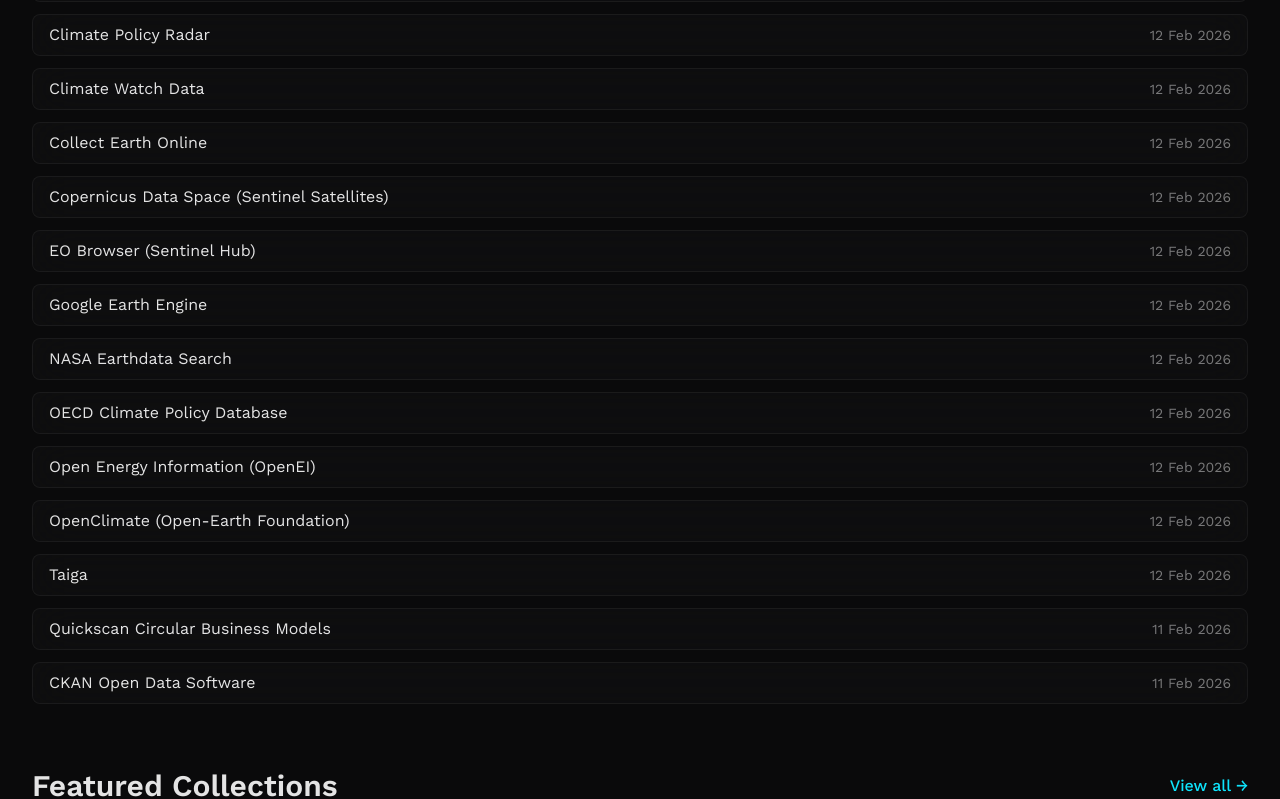
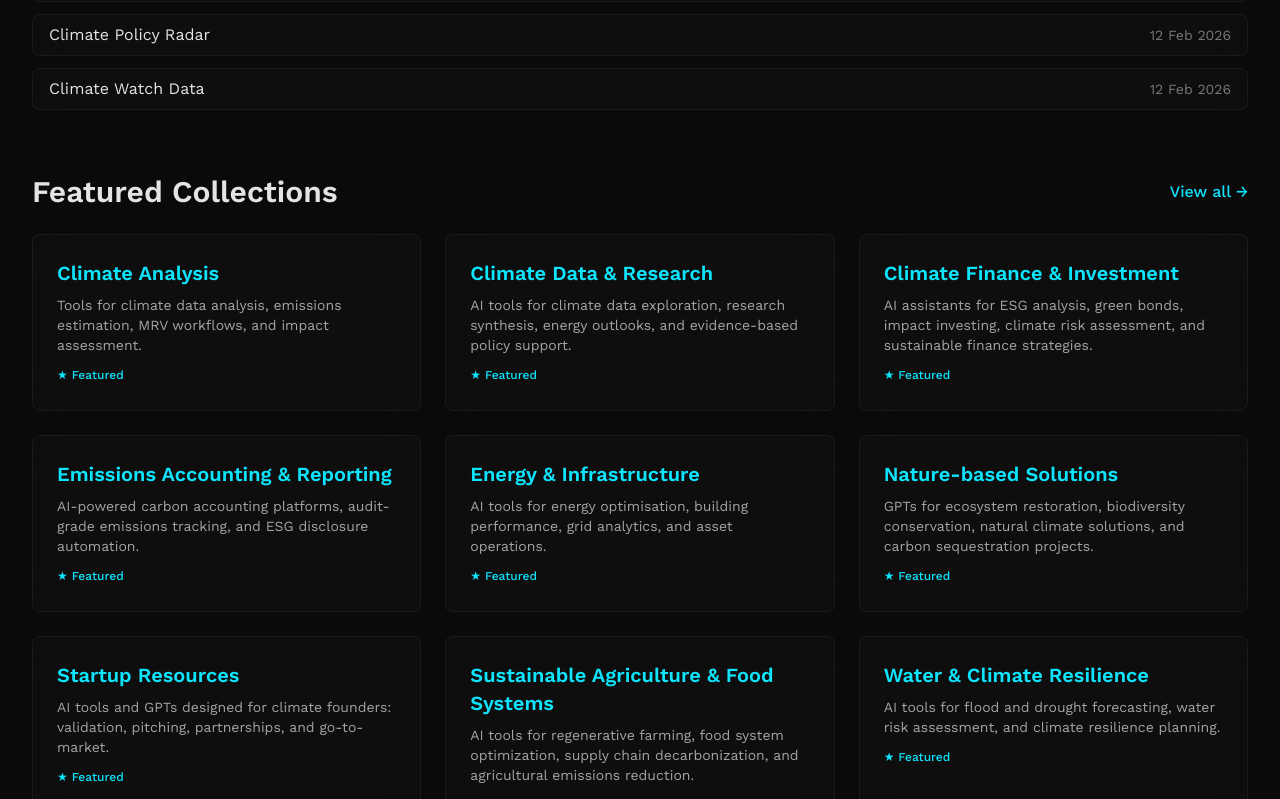
Before and after one commit to nexusclimate/Ai, a Next.js app: page / in a window 1280 px wide. Shown: the part 981-1780 px from the top of the page. Built offline with nearby package versions, Linux system fonts and the light colour scheme; no server answers.

Commit message:
v1.1.12
limit to 5

```diff
--- a/app/page.tsx
+++ b/app/page.tsx
@@ -21,7 +21,7 @@
 export default function HomePage() {
   const featuredCollections = getFeaturedCollections();
   const featuredTools = getFeaturedTools();
-  const recentlyUpdated = getRecentlyUpdatedTools(16);
+  const recentlyUpdated = getRecentlyUpdatedTools(5);
   const generatedAt = new Date();
 
   return (
```
